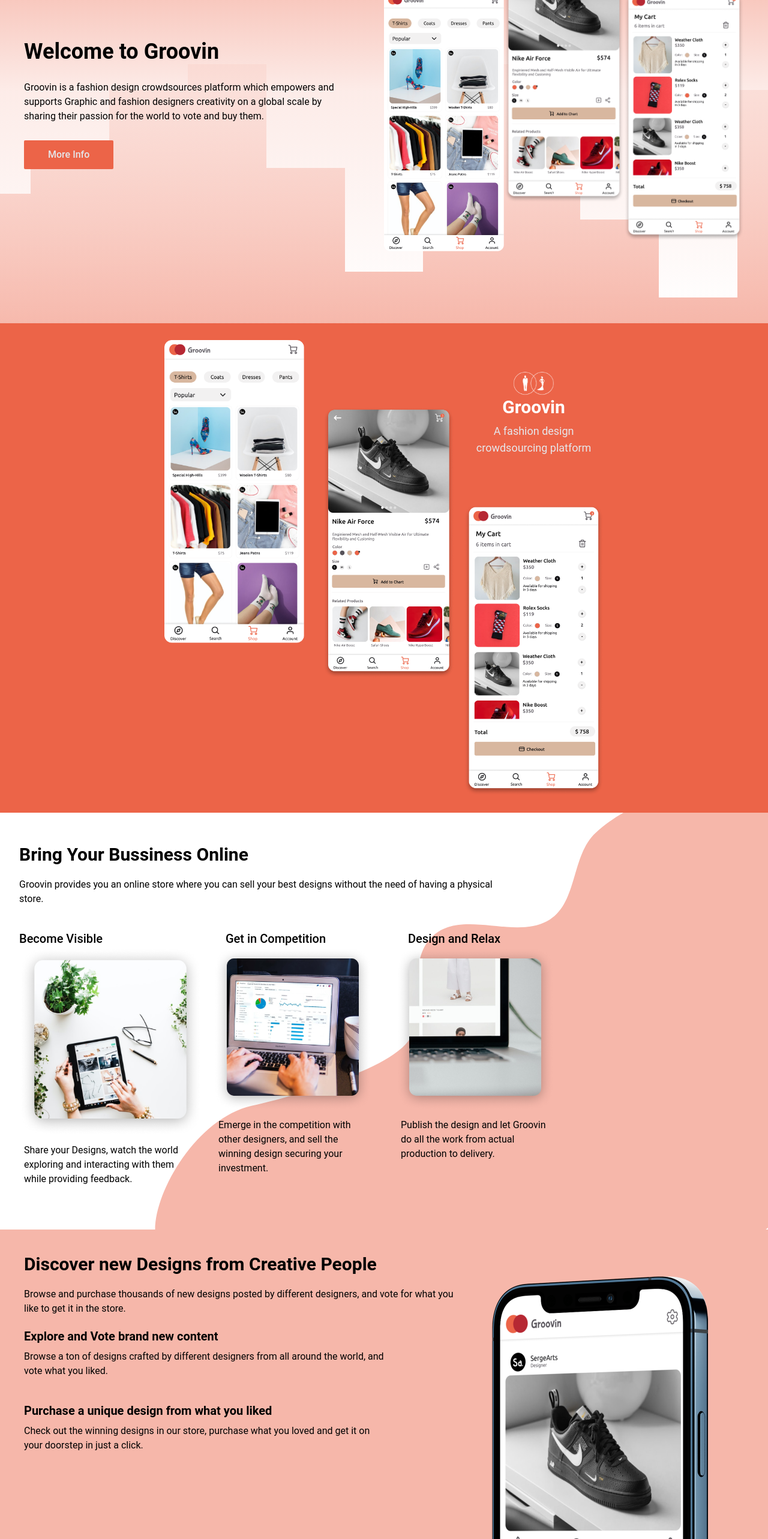
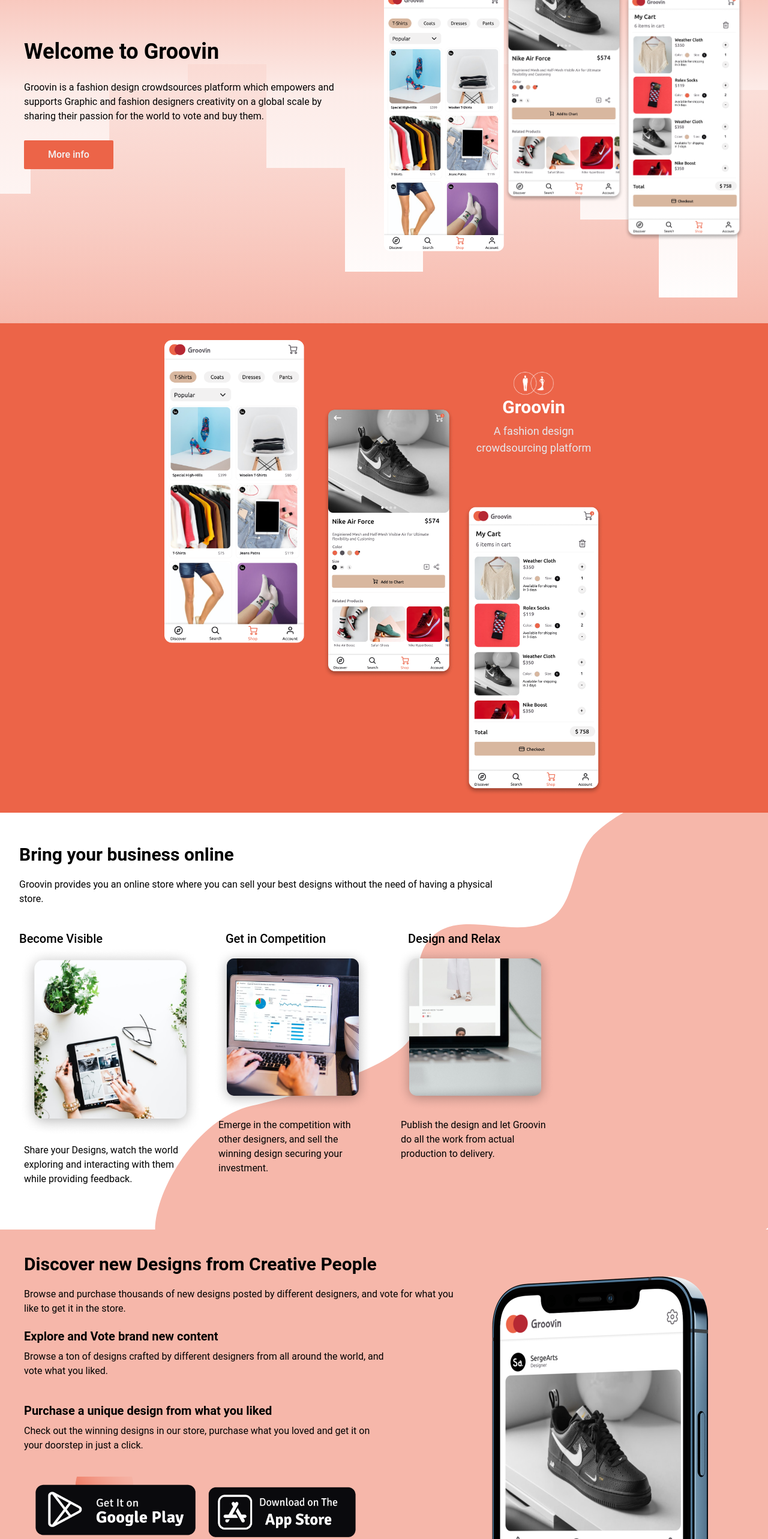
Before and after one commit to team-groovin/groovin-web, a Next.js app: page / in a window 1280 px wide. Shown: the part 234-2800 px from the top of the page at 60% size. Built offline with nearby package versions, Linux system fonts and the light colour scheme.

Commit message:
discover implememented 85%

```diff
--- a/components/BringYourBusiness.jsx
+++ b/components/BringYourBusiness.jsx
@@ -4,7 +4,7 @@ export default function BringYourBusinessToUs(){
     return(
         <div className={"py-10 px-8 " + styles.bringContainer}>
             <div className="upper">
-                <h1 className="text-3xl font-bold my-3">Bring Your Bussiness Online</h1>
+                <h1 className="text-3xl font-bold my-3">Bring your business online</h1>
                 <p className="text-left text-md md:w-2/3 my-5">Groovin provides you an online store where you can sell your best designs without the need of having a physical store.</p>
             </div>
             <div className="grid grid-cols-1 sm:grid-cols-2 md:grid-cols-4">
--- a/components/Discover.jsx
+++ b/components/Discover.jsx
@@ -13,6 +13,14 @@ export default function Discover(){
                         <h2 className="text-xl font-bold">Purchase a unique design from what you liked</h2>
                         <p className="font-normal text-md py-2">Check out the winning designs in our store, purchase what you loved and get it on your doorstep in just a click.</p>
                     </div>
+                    <div className="w-10/12 grid grid-cols-2">
+                        <div>
+                            <img src="/img/playstore.png" alt="Groovin for android" className="block w-full h-28" />
+                        </div>
+                        <div>
+                            <img src="/img/app-store.png" alt="Groovin for IOS" className="block w-full h-32"/>
+                        </div>
+                    </div>
                 </div>
                 <div className="col-span-1 md:col-span-2">
                     <img src="/img/app-in-iphone-12.png" alt="Groovin for iPhone" className="block h-full mx-auto"/>
--- a/components/Footer.js
+++ b/components/Footer.js
@@ -7,7 +7,7 @@ export default function Footer(){
                         <img src={"/logo-transparent.svg"} className={"inline-block"} width={80} />
                         <span className="text-white text-2xl ml-auto mr-auto">Groovin</span>
                     </div>
-                    <p className="text-left text-gray-400 text-sm my-2">Copyright Groovin 2021 All Rights Reserved.</p>
+                    <p className="text-left text-gray-400 text-sm my-0">Copyright Groovin 2021 All Rights Reserved.</p>
                 </div>
                 <div className="text-gray-400 grid grid-cols-3 py-2">
                     <div className="">Start</div>
--- a/components/Welcome.jsx
+++ b/components/Welcome.jsx
@@ -14,7 +14,7 @@ export default function Welcome(){
                             the world to vote and buy them.
                         </p>
                         <div className="mb-7  sm:text-center md:text-left">
-                            <button className="bg-app py-3 px-10 font-medium rounded-sm text-gray-200">More Info</button>
+                            <button className="bg-app py-3 px-10 font-medium rounded-sm text-gray-100">More info</button>
                         </div>
                     </div>
                     <div className="img-">
```
Also changed, not shown: public/img/app-store.PNG (added), public/img/playstore.PNG (added).
